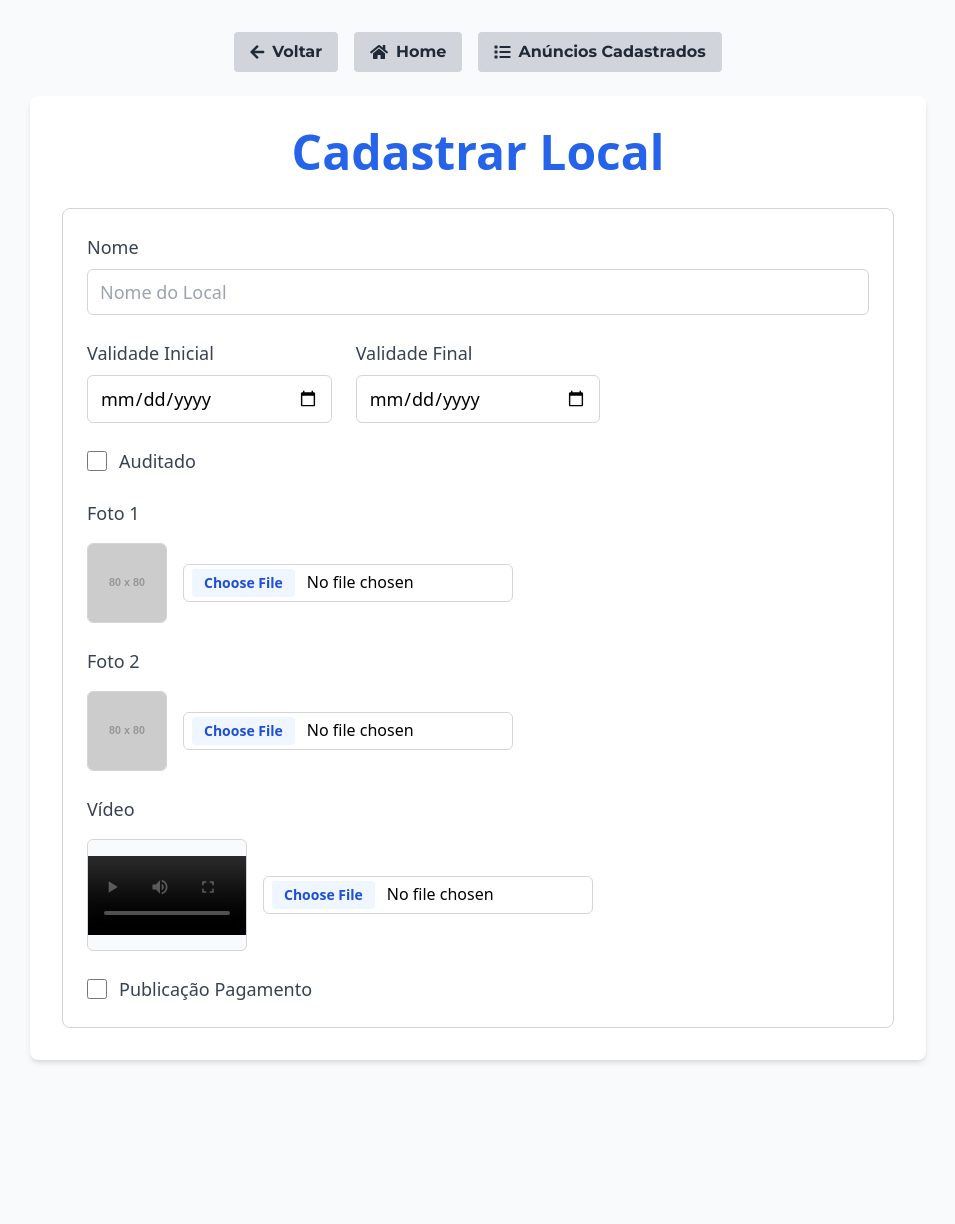
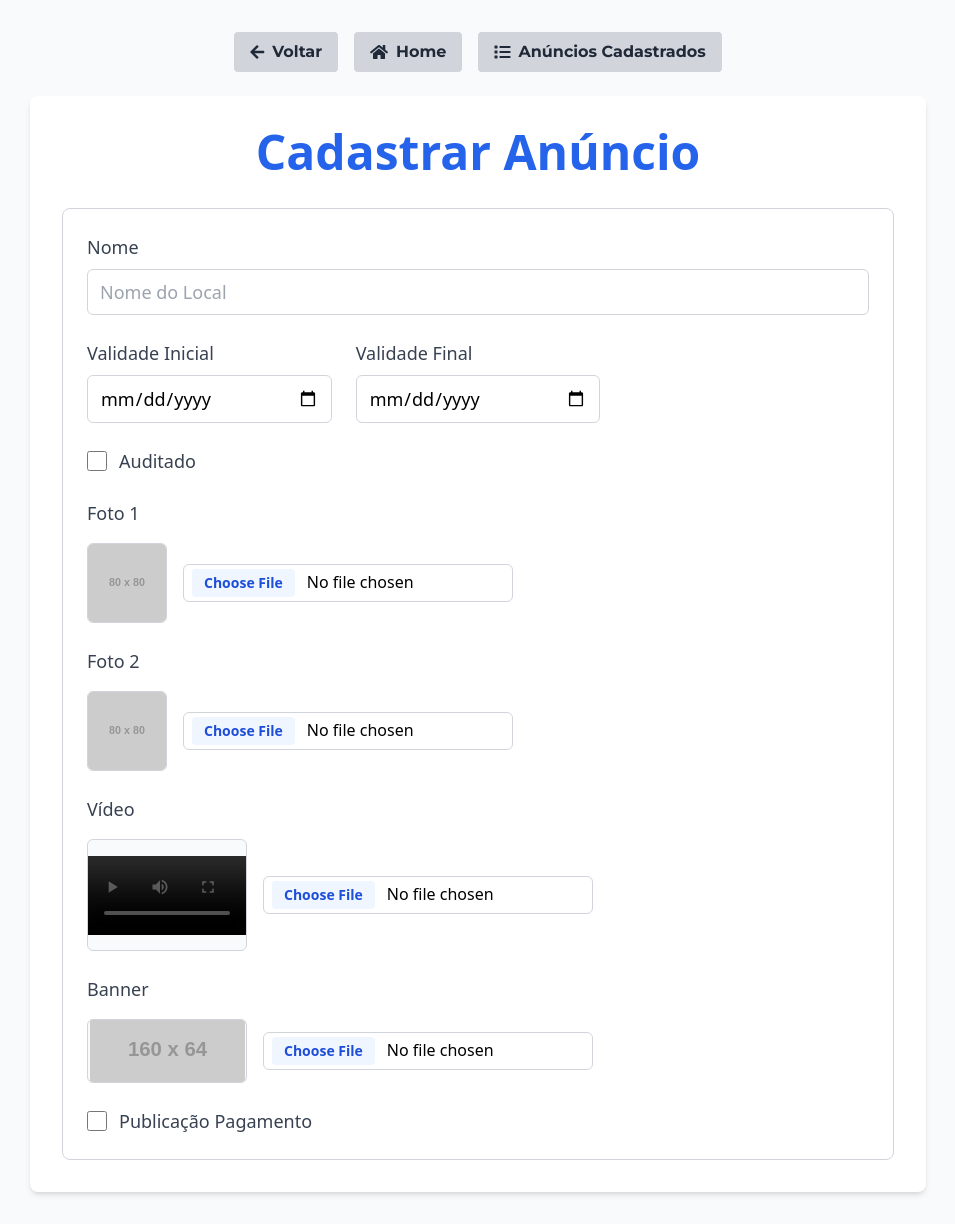
Before and after one commit to TGCodinhoto/vamos_sair_hoje, a PHP site: page /views/form_anunciante.php in a window 1280 px wide. Shown: the whole page, without its empty margins (162-1117 px from the left). Before the commit the page ends 1063 px from the top, so only its background shows below. Run offline with PHP 8.4, Linux system fonts and the light colour scheme; grey boxes labelled with a size stand in for pictures from a placeholder-image service; data that the repository does not hold is empty; some libraries are stand-ins or nearby versions; grey boxes are pictures that could not be loaded.

Commit message:
Update form_anunciante.php

```diff
--- a/views/form_anunciante.php
+++ b/views/form_anunciante.php
@@ -78,7 +78,7 @@ if (isset($_GET['msg'])) {
     <meta charset="utf-8" />
     <meta content="width=device-width, initial-scale=1" name="viewport" />
     <title>
-        Cadastrar Local
+        Cadastrar Anúncio
     </title>
     <script src="https://cdn.tailwindcss.com">
     </script>
@@ -93,7 +93,6 @@ if (isset($_GET['msg'])) {
 
 <body class="bg-gray-50 min-h-screen flex flex-col items-center justify-start p-4 sm:p-6 md:p-8">
 
-    <!-- Pop-up de notificação -->
     <?php if (!empty($mensagem)): ?>
         <div id="notification" class="fixed top-4 right-4 z-50 bg-<?= $cor ?>-500 text-white px-6 py-3 rounded-lg shadow-lg flex items-center space-x-2">
             <i class="fas fa-<?= $cor === 'green' ? 'check-circle' : 'exclamation-triangle' ?>"></i>
@@ -143,7 +142,7 @@ if (isset($_GET['msg'])) {
     <section class="w-full max-w-4xl bg-white rounded-lg shadow-md p-4 sm:p-8 space-y-8">
         <h1
             class="text-3xl sm:text-4xl md:text-5xl font-bold mb-8 text-center text-blue-600 font-montserrat leading-tight">
-            <?= $edicao ? 'Editar Local' : 'Cadastrar Local' ?>
+            <?= $edicao ? 'Editar Local' : 'Cadastrar Anúncio' ?>
         </h1>
         <form action="../controllers/local_controller.php" class="space-y-8" enctype="multipart/form-data" id="local-form" method="POST">
             <?php if ($edicao): ?>
@@ -238,6 +237,24 @@ if (isset($_GET['msg'])) {
                     </div>
                 </div>
 
+                <div class="flex flex-col w-full space-y-2">
+                    <label class="mb-1 sm:mb-2 font-medium text-gray-700 text-base sm:text-lg" for="banner">
+                        Banner
+                    </label>
+                    <div class="flex items-center space-x-4">
+                        <div
+                            class="w-40 h-16 border border-gray-300 rounded-md flex items-center justify-center overflow-hidden bg-gray-50 shrink-0">
+                            <img alt="Pré-visualização do banner, retangular, 160 por 64 pixels, fundo cinza claro"
+                                class="max-h-full max-w-full object-contain" id="preview-banner"
+                                src="https://placehold.co/160x64?text=Banner" />
+                        </div>
+                        <input accept="image/*"
+                            class="border border-gray-300 rounded-md px-2 py-1 text-sm sm:text-base file:mr-3 file:py-1 file:px-3 file:rounded file:border-0 file:text-sm file:font-semibold file:bg-blue-50 file:text-blue-700 hover:file:bg-blue-100 w-full sm:w-auto"
+                            id="banner" name="banner" type="file" />
+                    </div>
+                </div>
+
+
                 <div class="flex items-center space-x-3">
                     <input class="h-5 w-5 text-blue-600 focus:ring-blue-500 border-gray-300 rounded"
                         id="publicacao-pagamento" name="publicacao-pagamento" type="checkbox"
@@ -264,17 +281,28 @@ if (isset($_GET['msg'])) {
                     const reader = new FileReader();
 
                     reader.onload = function(e) {
-                        previewElement.src = e.target.result;
+                        if (previewElement.tagName.toLowerCase() === 'img' || previewElement.tagName.toLowerCase() === 'video') {
+                            previewElement.src = e.target.result;
+                            if (previewElement.tagName.toLowerCase() === 'video') {
+                                previewElement.style.display = 'block'; // Mostra o elemento de vídeo
+                                previewElement.load(); // Recarrega o vídeo para o novo src
+                            }
+                        }
                     }
-
                     reader.readAsDataURL(file);
                 } else {
                     // Reseta a pré-visualização se o usuário cancelar a seleção
-                    previewElement.src = `https://placehold.co/80x80?text=${previewId.replace('preview-', 'Foto+')}`;
+                    const defaultText = previewId.replace('preview-', '');
+                    if (previewElement.tagName.toLowerCase() === 'img') {
+                        const placeholderText = defaultText.charAt(0).toUpperCase() + defaultText.slice(1).replace(/(\d+)/, ' $1');
+                        previewElement.src = `https://placehold.co/${previewElement.width}x${previewElement.height}?text=${placeholderText}`;
+                    } else if (previewElement.tagName.toLowerCase() === 'video') {
+                        previewElement.src = `https://placehold.co/${previewElement.width}x${previewElement.height}?text=Vídeo+placeholder.mp4`;
+                        previewElement.style.display = 'block';
+                    }
                 }
             });
         });
-
 
 
         // Estado e Cidade
```
